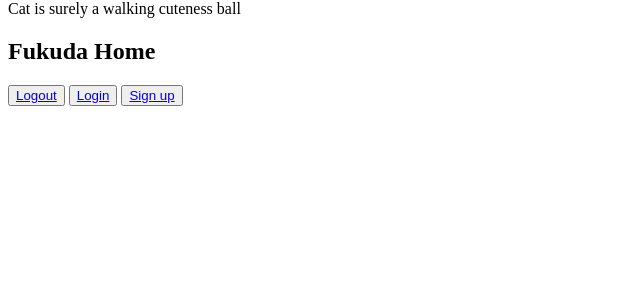
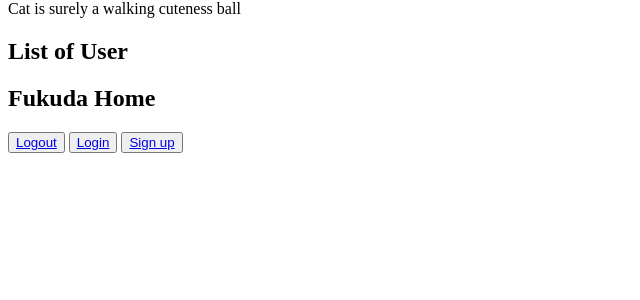
Before and after one commit to rymTooo/Fukuda_project, a Django app: page /authorization/home/ in a window 1280 px wide. Shown: the part 16-316 px from the top of the page, without its empty margins (0-640 px from the left). Run offline with Django 4.2, Linux system fonts and the light colour scheme.

Commit message:
EX of display data from DB to html
create
1. EX.html
add def to views.py and add path in urls.py

```diff
--- a/auth_app/templates/auth_app/home.html
+++ b/auth_app/templates/auth_app/home.html
@@ -28,6 +28,14 @@
             <p> Cat is surely a walking cuteness ball</p>
         </div>
     </div>
+    <!-- This part is the ex of pull data from database -->
+    <h1>List of User</h1>
+    <ul>
+        {% for user in users %}
+            <li>{{ user.username }}</li>
+        {% endfor %}
+    </ul>
+    <!-- end of this part-->
     <div class="item">
         <h2>Fukuda Home</h2>
         <button type = 'submit'> <a href = '/authorization/logout'>Logout</a></button>
--- a/auth_app/urls.py
+++ b/auth_app/urls.py
@@ -6,6 +6,7 @@
     path("home/", views.home),
     ##path("login/", views.login),
     path("signup/", views.signup),
-    path('login/', views.user_login),
+    path('login/', views.login),
+    path('showDB/', views.user_list) #EX for display data from database
 
 ]
--- a/auth_app/views.py
+++ b/auth_app/views.py
@@ -8,10 +8,9 @@
 
 # Create your views here.
 
-# Login
-# def login (request):
-
-#     return render(request, "auth_app/login.html")
+def user_list(request): #Ex. for pull data from database (Show in home.html)
+    users = User.objects.all()  # Retrieve all books from the database
+    return render(request, 'auth_app/EX_display_from_database.html', {'users': users})
 
 def home(request):
     return render(request, 'auth_app/home.html')
@@ -35,7 +34,7 @@
         return redirect("/authorization/login")
     return render(request , "auth_app/signup.html")
 
-def user_login(request):
+def login(request):
     if request.method == 'POST':
         form = LoginForm(request.POST)
 
```
Also changed, not shown: auth_app/templates/auth_app/EX_display_from_database.html (added, +8 -0 lines).
